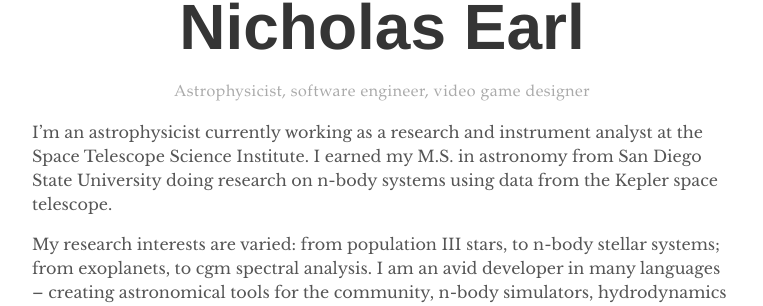
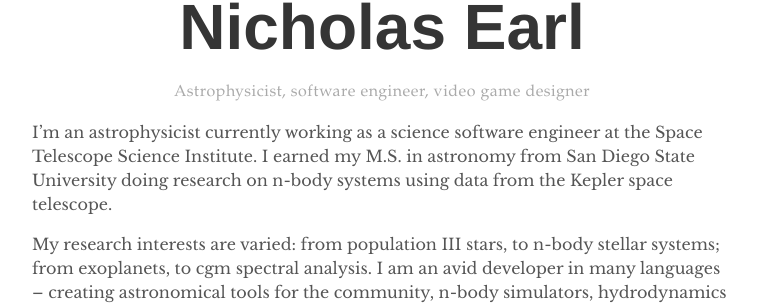
Before and after one commit to nmearl/nmearl.github.io, a Jekyll site: the page built from index.md, in a window 1280 px wide. Shown: the part 211-517 px from the top of the page, without its empty margins (258-1021 px from the left). Built offline with Jekyll 4.4.1, drawn with Linux system fonts in a browser that asks for light colours; nearby versions of some CDN libraries.

Commit message:
Update job title

```diff
--- a/index.md
+++ b/index.md
@@ -4,7 +4,7 @@ title: "Home"
 permalink: /
 ---
 
-I'm an astrophysicist currently working as a research and instrument analyst at the Space Telescope Science Institute. I earned my M.S. in astronomy from San Diego State University doing research on n-body systems using data from the Kepler space telescope.
+I'm an astrophysicist currently working as a science software engineer at the Space Telescope Science Institute. I earned my M.S. in astronomy from San Diego State University doing research on n-body systems using data from the Kepler space telescope.
 
 My research interests are varied: from population III stars, to n-body stellar systems; from exoplanets, to cgm spectral analysis. I am an avid developer in many languages -- creating astronomical tools for the community, n-body simulators, hydrodynamics codes, powerful next-gen exposure time calculators for space telescopes, and more.
 
```
